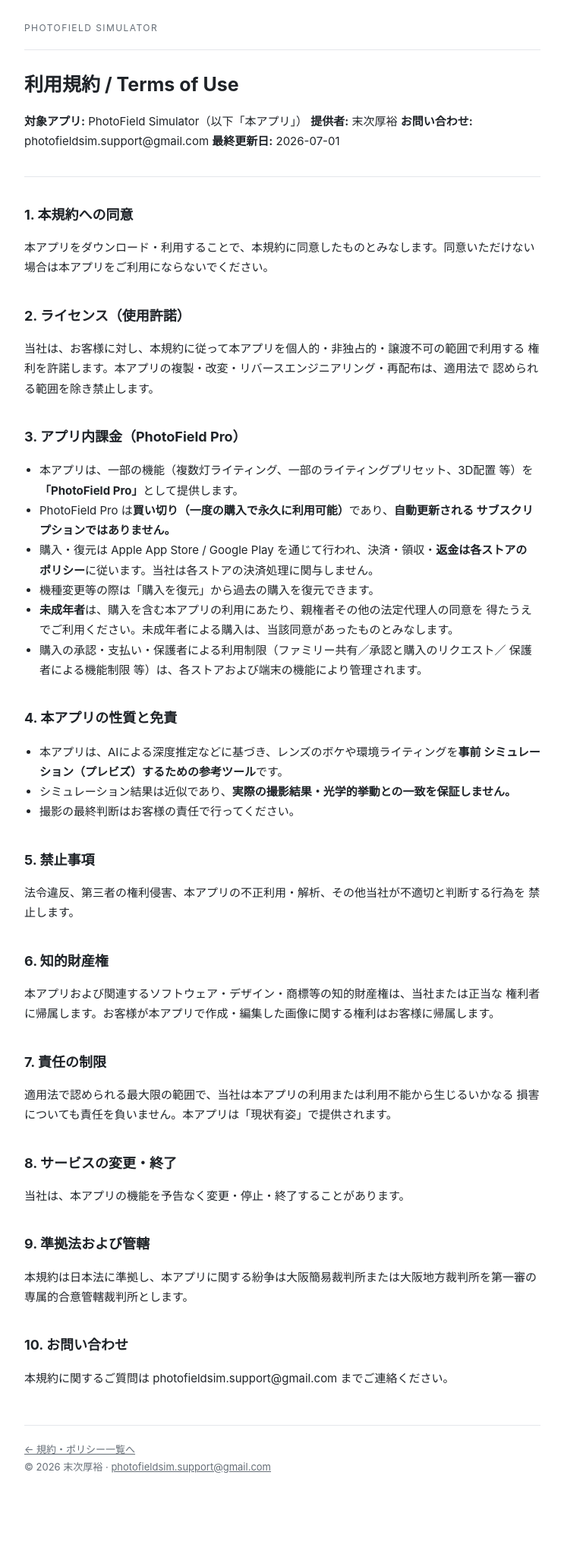
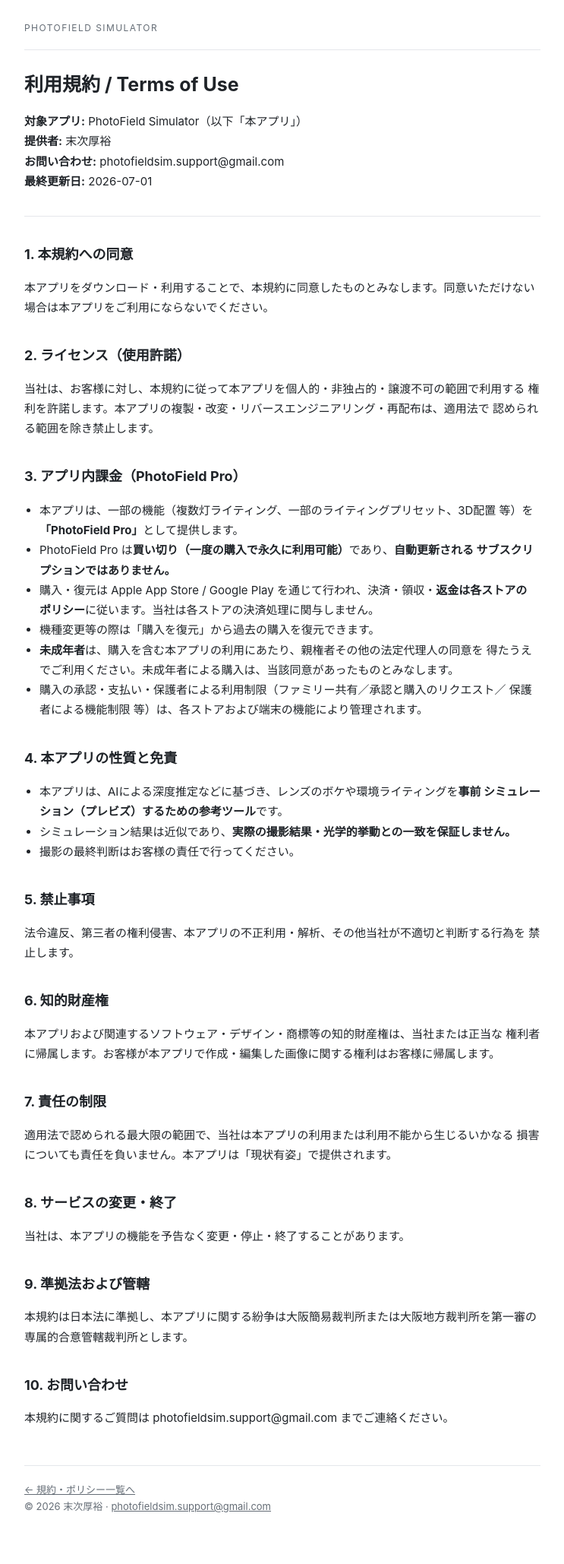
Before and after one commit to k0suke3/photofield-legal, a Jekyll site: the page built from terms-of-use.md, in a window 1280 px wide. Shown: the whole page at 76% size, without its empty margins (268-1011 px from the left). Built offline with Jekyll 4.4.1, drawn with Linux system fonts in a browser that asks for light colours; before the commit the page ends 2006 px from its top, so only the background shows below that.

Commit message:
fix: メタ情報ブロックの改行を修正(<br>で各行を分離)
Co-Authored-By: Claude Opus 4.8 <noreply@anthropic.com>

```diff
--- a/terms-of-use.md
+++ b/terms-of-use.md
@@ -5,9 +5,9 @@ title: 利用規約 / Terms of Use
 
 # 利用規約 / Terms of Use
 
-**対象アプリ:** PhotoField Simulator（以下「本アプリ」）
-**提供者:** 末次厚裕
-**お問い合わせ:** photofieldsim.support@gmail.com
+**対象アプリ:** PhotoField Simulator（以下「本アプリ」）<br>
+**提供者:** 末次厚裕<br>
+**お問い合わせ:** photofieldsim.support@gmail.com<br>
 **最終更新日:** 2026-07-01
 
 ---
```
Also changed, not shown: privacy-policy.md (+3 -3 lines).
